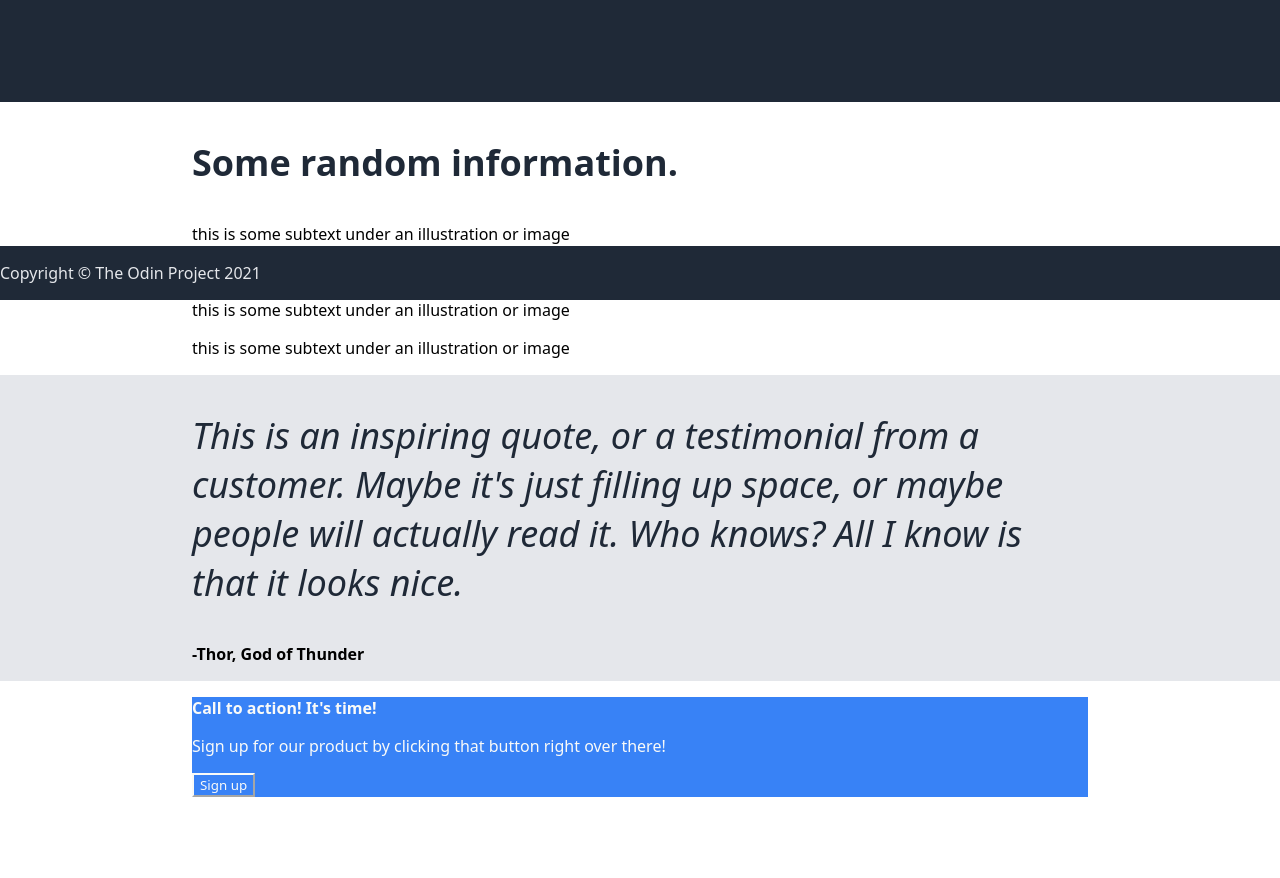
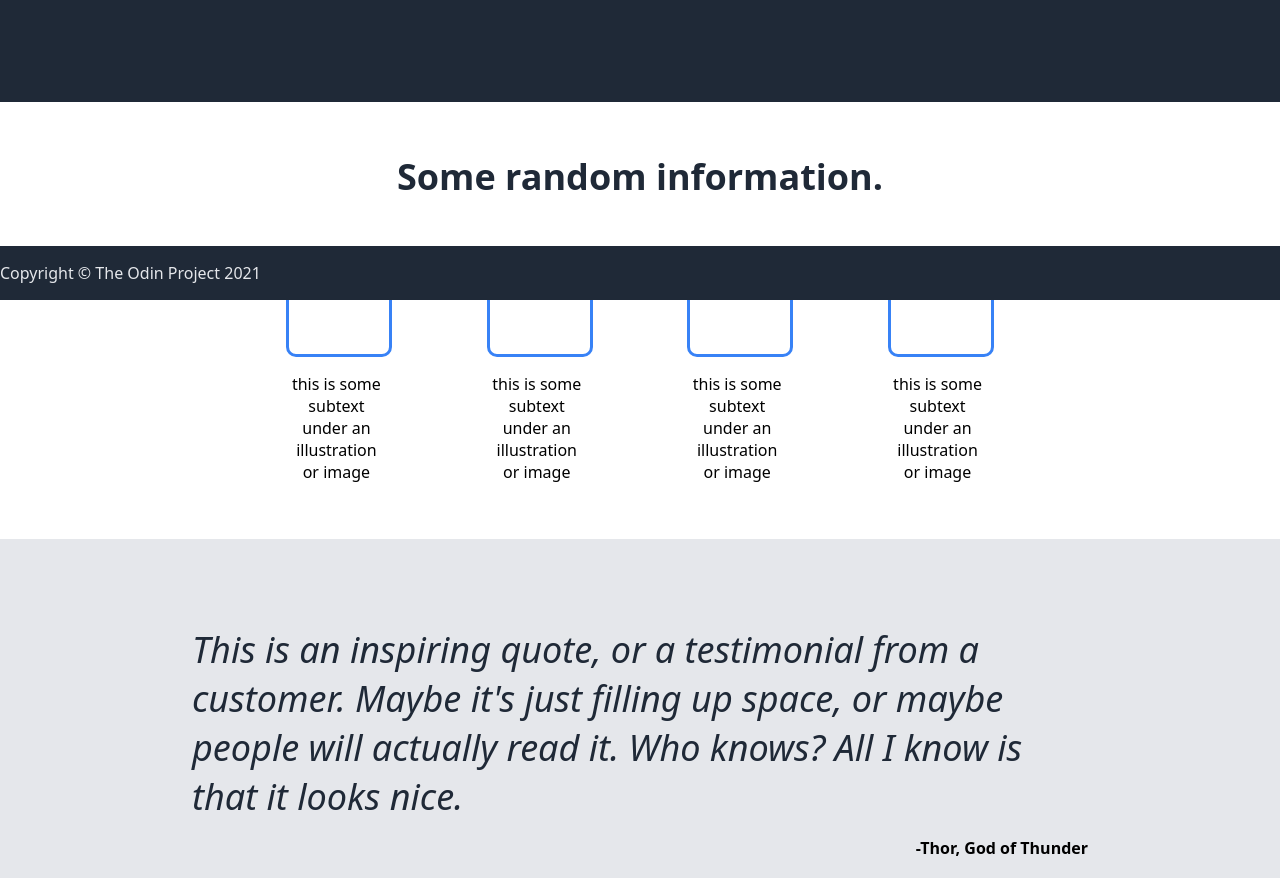
Before and after one commit to JlauriaCode/landing-page, a plain HTML site: page index.html in a window 1280 px wide. Shown: the part 500-1378 px from the top of the page. Before the commit the page ends 1297 px from the top, so only its background shows below. Drawn offline with Linux system fonts and the light colour scheme.

Commit message:
Finish positioning of second and third sections

```diff
--- a/index.html
+++ b/index.html
@@ -28,21 +28,23 @@
         </div>
         <div class="second-section">
             <p class="second-header">Some random information.</p>
+            <div class="second-container">
                 <div class="container">
                     <div class="container-img"></div>
-                <p>this is some subtext under an illustration or image</p>
+                    <p class="second-p">this is some subtext under an illustration or image</p>
                 </div>
                 <div class="container">
                     <div class="container-img"></div>
-                <p>this is some subtext under an illustration or image</p>
+                    <p class="second-p">this is some subtext under an illustration or image</p>
                 </div>
                 <div class="container">
                     <div class="container-img"></div>
-                <p>this is some subtext under an illustration or image</p>
+                    <p class="second-p">this is some subtext under an illustration or image</p>
                 </div>
                 <div class="container">
                     <div class="container-img"></div>
-                <p>this is some subtext under an illustration or image</p>
+                    <p class="second-p">this is some subtext under an illustration or image</p>
+                </div>
             </div>
         </div>
         <div class="third-section">
--- a/style.css
+++ b/style.css
@@ -93,18 +93,48 @@ a:hover {
 }
 
 .second-section {
-    padding: 0px 15%;
+    padding: 50px 15%;
 }
 
 .second-header {
     font-size: 36px;
     font-weight: 900;
+    margin-top: 0;
+    margin-bottom: 50px;
     color: #1F2937;
+    display: flex;
+    justify-content: center;
+    align-items: center;
+}
+
+.second-container {
+    display: flex;
+    justify-content: space-evenly;
+    align-items: center;
+}
+
+.container-img {
+    height: 100px;
+    width: 100px;
+    border: 3px solid #3882f6;
+    border-radius: 10px;
+}
+
+.second-p {
+    text-align: center;
+    height: 100px;
+    width: 100px;
 }
 
 .third-section {
     background-color: #E5E7EB;
-    padding: 0px 15%;
+    padding: 50px 15%;
+    display: flex;
+}
+
+.quote-container {
+    display: flex;
+    flex-direction: column;
 }
 
 .quote-text {
@@ -112,19 +142,23 @@ a:hover {
     font-size: 36px;
     font-style: italic;
     color: #1F2937;
+    margin-bottom: 0;
 }
 
 .quoter {
     font-weight: 900;
+    align-self: flex-end;
+    justify-content: flex-start;
 }
 
 .forth-section {
-    padding: 0px 15%;
+    padding: 50px 15%;
 }
 
 .action-container {
     background-color: #3882f6;
     color: #F9FAF8;
+    margin-bottom: 50px;
 }
 
 .action-hero {
```
Lines whose indentation alone changed are shown as unchanged.
